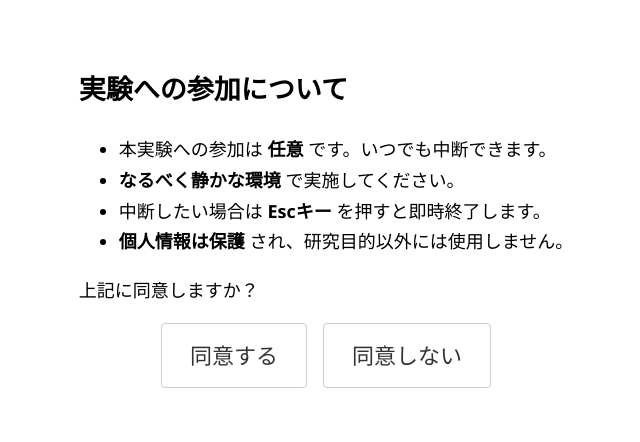
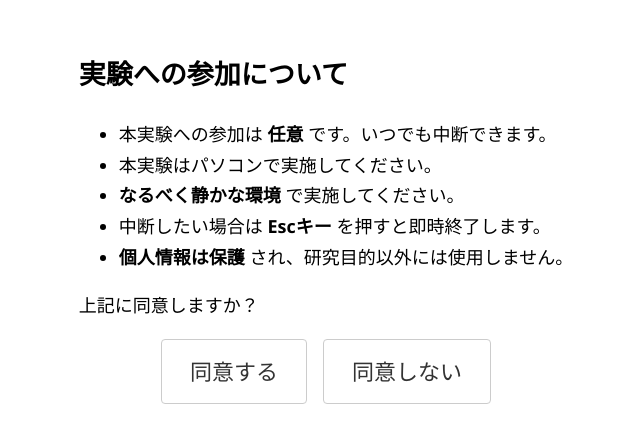
Before and after one commit to ts742/exp_4jspsych, a plain HTML site: page index.html in a window 1280 px wide. Shown: the part 184-626 px from the top of the page, without its empty margins (314-954 px from the left). Drawn offline with Linux system fonts and the light colour scheme.

Commit message:
Update index.html

```diff
--- a/index.html
+++ b/index.html
@@ -120,6 +120,7 @@ const consent = {
       <h2>実験への参加について</h2>
       <ul>
         <li>本実験への参加は <b>任意</b> です。いつでも中断できます。</li>
+        <li>本実験はパソコンで実施してください。</li>
         <li><b>なるべく静かな環境</b> で実施してください。</li>
         <li>中断したい場合は <b>Escキー</b> を押すと即時終了します。</li>
         <li><b>個人情報は保護</b> され、研究目的以外には使用しません。</li>
```
